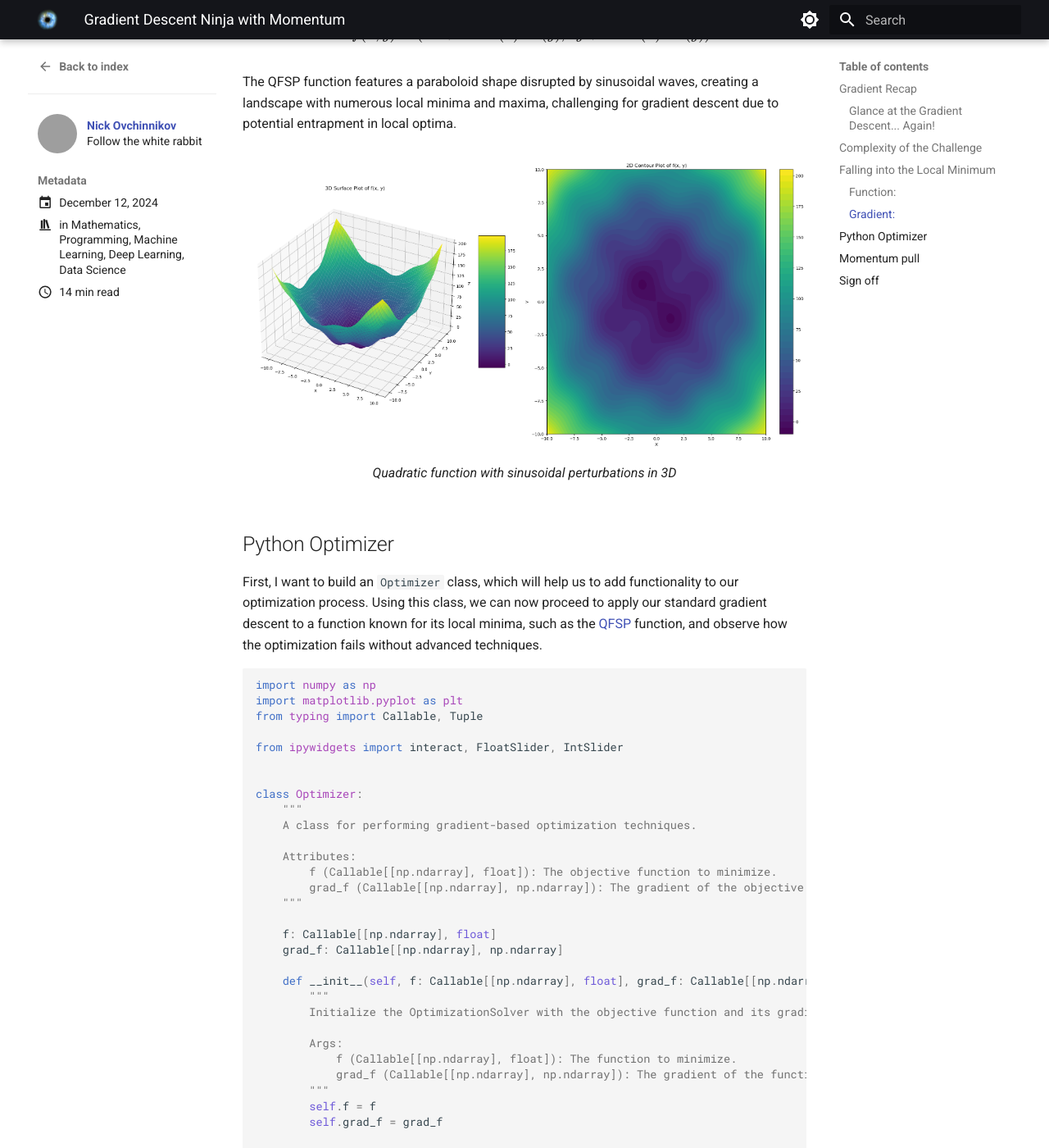
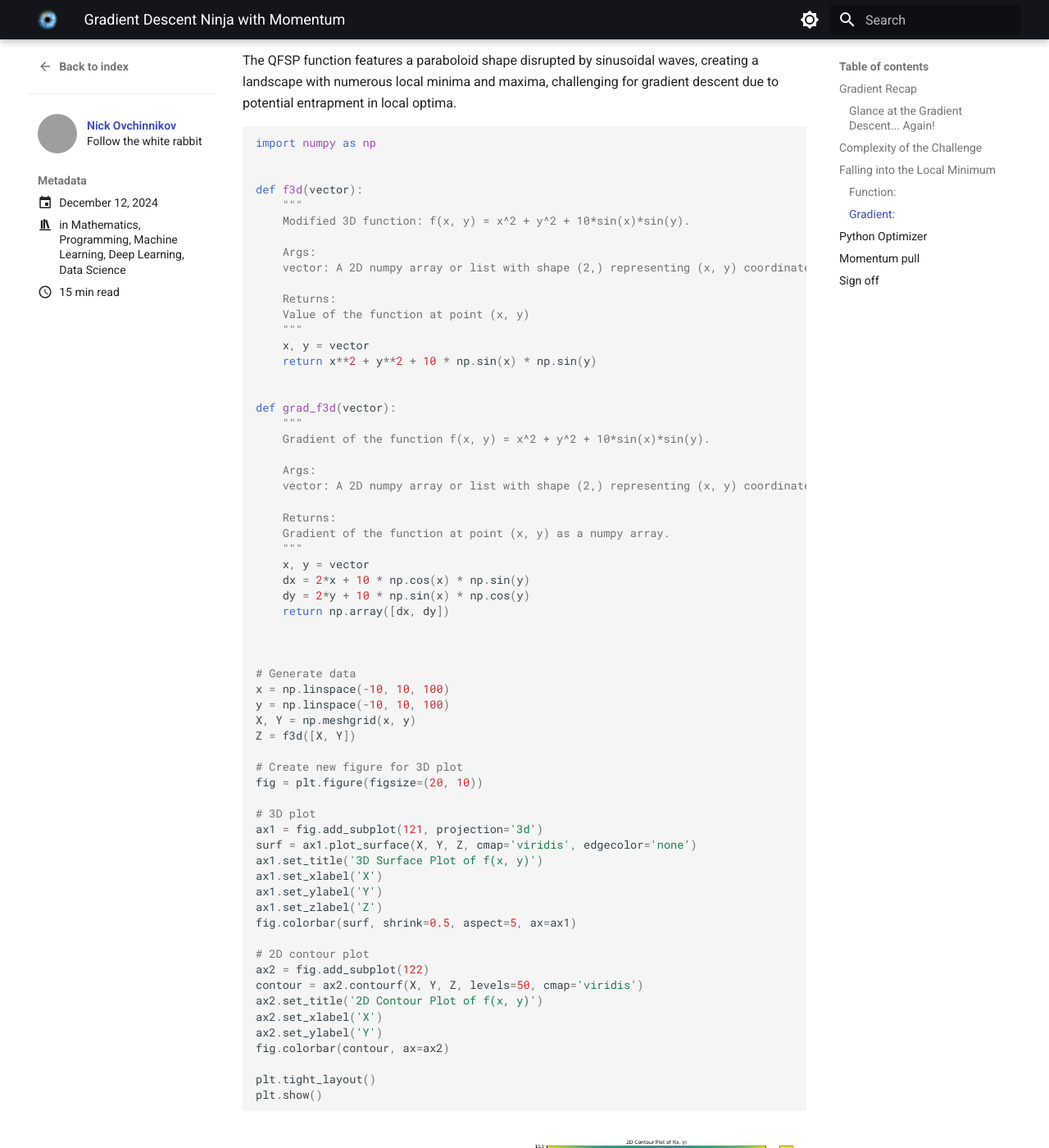
Before and after one commit to nickovchinnikov/datasatanism, an MkDocs documentation site: the page built from docs/posts/gradient_descent_ninja_with_momentum.md, in a window 1280 px wide and 1400 px high, scrolled down 6573 px. Shown: the whole window at 82% size. Built offline with MkDocs 1.6.1 and Material for MkDocs 9.7.7, drawn with Linux system fonts in a browser that asks for light colours; comment, search, counter and statistics services are not loaded; some of the changed text lies outside the part shown; grey boxes are pictures that could not be loaded.

Commit message:
Fix: Gradient Descent Ninja post and code

````diff
--- a/docs/posts/gradient_descent_ninja_with_momentum.md
+++ b/docs/posts/gradient_descent_ninja_with_momentum.md
@@ -50,7 +50,7 @@ I won't use numerical differentiation; I'll only use **the exact gradient of the
 
 ### Glance at the Gradient Descent... Again!
 
-On a **gradient field plot**, you see the gradient vector at each point of a 3D function surface. The gradient vectors point in the direction of the steepest ascent. If we start at some point in the field and move in the opposite direction of the gradient vector, we move downhill. This is the idea of gradient descent - follow the gradient’s direction to reach the function's minimum.
+On a **gradient field plot**, you see the gradient vector at each point of a 3D function surface. The gradient vectors point in the direction of the steepest ascent. If we start at some point in the field and move in the opposite direction of the gradient vector, we move downhill. This is the idea of gradient descent - follow the negative gradient’s direction to reach the function's minimum.
 
 The most intuitive way to understand this is by reducing everything to the **2D case**—input \(x\) and output \(y\). [In the previous post, I talked about gradient descent using the derivative.](./gradient_descent_downhill_to_the_minima.md)
 
@@ -226,6 +226,72 @@ Thus, the gradient is:
 \]
 
 The QFSP function features a paraboloid shape disrupted by sinusoidal waves, creating a landscape with numerous local minima and maxima, challenging for gradient descent due to potential entrapment in local optima.
+
+
+```python
+import numpy as np
+
+
+def f3d(vector):
+    """
+    Modified 3D function: f(x, y) = x^2 + y^2 + 10*sin(x)*sin(y).
+
+    Args:
+    vector: A 2D numpy array or list with shape (2,) representing (x, y) coordinates.
+
+    Returns:
+    Value of the function at point (x, y)
+    """
+    x, y = vector
+    return x**2 + y**2 + 10 * np.sin(x) * np.sin(y)
+
+
+def grad_f3d(vector):
+    """
+    Gradient of the function f(x, y) = x^2 + y^2 + 10*sin(x)*sin(y).
+
+    Args:
+    vector: A 2D numpy array or list with shape (2,) representing (x, y) coordinates.
+
+    Returns:
+    Gradient of the function at point (x, y) as a numpy array.
+    """
+    x, y = vector
+    dx = 2*x + 10 * np.cos(x) * np.sin(y)
+    dy = 2*y + 10 * np.sin(x) * np.cos(y)
+    return np.array([dx, dy])
+
+
+
+# Generate data
+x = np.linspace(-10, 10, 100)
+y = np.linspace(-10, 10, 100)
+X, Y = np.meshgrid(x, y)
+Z = f3d([X, Y])
+
+# Create new figure for 3D plot
+fig = plt.figure(figsize=(20, 10))
+
+# 3D plot
+ax1 = fig.add_subplot(121, projection='3d')
+surf = ax1.plot_surface(X, Y, Z, cmap='viridis', edgecolor='none')
+ax1.set_title('3D Surface Plot of f(x, y)')
+ax1.set_xlabel('X')
+ax1.set_ylabel('Y')
+ax1.set_zlabel('Z')
+fig.colorbar(surf, shrink=0.5, aspect=5, ax=ax1)
+
+# 2D contour plot
+ax2 = fig.add_subplot(122)
+contour = ax2.contourf(X, Y, Z, levels=50, cmap='viridis')
+ax2.set_title('2D Contour Plot of f(x, y)')
+ax2.set_xlabel('X')
+ax2.set_ylabel('Y')
+fig.colorbar(contour, ax=ax2)
+
+plt.tight_layout()
+plt.show()
+```
 
 
 ![Quadratic function with sinusoidal perturbations in 3D](../assets/gradient_descent_ninja_with_momentum/QFSP.png){ align=center }
````
Also changed, not shown: other parts of docs/posts/gradient_descent_ninja_with_momentum.md (+1 -1 lines), docs/assets/why_does_the_gradient_point_to_the_steepest_ascent/grad_field.png (added), docs/assets/why_does_the_gradient_point_to_the_steepest_ascent/gradient_3d.png, 1 other file.
